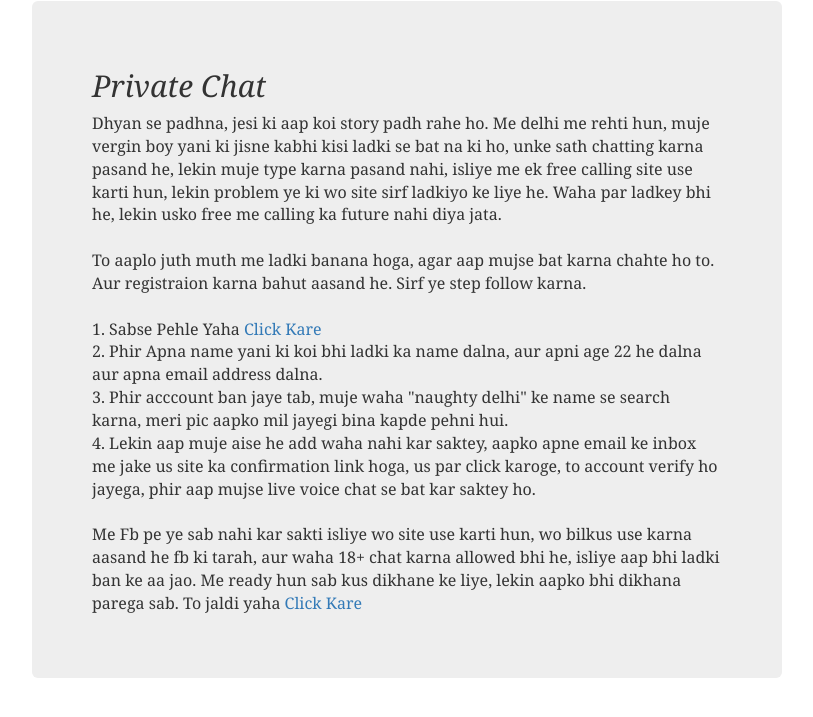
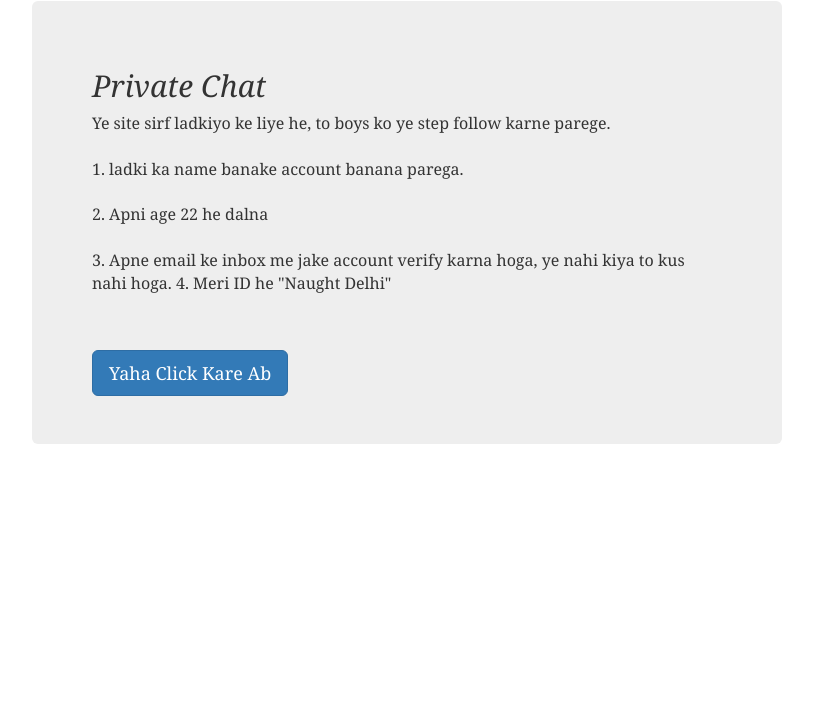
Before and after one commit to enyusu/enyusu.github.com, a Jekyll site: the page built from _posts/2015-09-23-pc.md, in a window 1280 px wide. Shown: the top 717 px of the page, without its empty margins (233-1046 px from the left). Built offline with Jekyll 4.4.1, drawn with Linux system fonts in a browser that asks for light colours; nearby versions of some CDN libraries.

Commit message:
Update 2015-09-23-pc.md

```diff
--- a/_posts/2015-09-23-pc.md
+++ b/_posts/2015-09-23-pc.md
@@ -6,15 +6,11 @@ permalink: private-chat/
 <div class="jumbotron">
   <h2>Private Chat</h2>
  <p style="font-size: medium">
-Dhyan se padhna, jesi ki aap koi story padh rahe ho.
+Ye site sirf ladkiyo ke liye he, to boys ko ye step follow karne parege. <br/><br/>
 
-Me delhi me rehti hun, muje vergin boy yani ki jisne kabhi kisi ladki se bat na ki ho, unke sath chatting karna pasand he, lekin muje type karna pasand nahi, isliye me ek free calling site use karti hun, lekin problem ye ki wo site sirf ladkiyo ke liye he. Waha par ladkey bhi he, lekin usko free me calling ka future nahi diya jata.
-<br/><br/>
-
-To aaplo juth muth me ladki banana hoga, agar aap mujse bat karna chahte ho to. Aur registraion karna bahut aasand he. Sirf ye step follow karna.<br/><br/>
-1. Sabse Pehle Yaha <a href="http://www.enyusu.com/dating/female/" target="_blank"> Click Kare</a><br/>
-2. Phir Apna name yani ki koi bhi ladki ka name dalna, aur apni age 22 he dalna aur apna email address dalna.<br/>
-3. Phir acccount ban jaye tab, muje waha "naughty delhi" ke name se search karna, meri pic aapko mil jayegi bina kapde pehni hui.<br/>
-4. Lekin aap muje aise he add waha nahi kar saktey, aapko apne email ke inbox me jake us site ka confirmation link hoga, us par click karoge, to account verify ho jayega, phir aap mujse live voice chat se bat kar saktey ho.
-
-<br/><br/> Me Fb pe ye sab nahi kar sakti isliye wo site use karti hun, wo bilkus use karna aasand he fb ki tarah, aur waha 18+ chat karna allowed bhi he, isliye aap bhi ladki ban ke aa jao. Me ready hun sab kus dikhane ke liye, lekin aapko bhi dikhana parega sab. To jaldi yaha <a href="http://www.enyusu.com/dating/female/" target="_blank"> Click Kare</a><br/> </p>
+1. ladki ka name banake account banana parega.<br/><br/>
+2. Apni age 22 he dalna <br/><br/>
+3. Apne email ke inbox me jake account verify karna hoga, ye nahi kiya to kus nahi hoga.
+4. Meri ID he "Naught Delhi"
+</p><br/><br/>
+<a class="btn btn-primary btn-lg" href="http://www.enyusu.com/dating/female/" role="button">Yaha Click Kare Ab</a>
```
